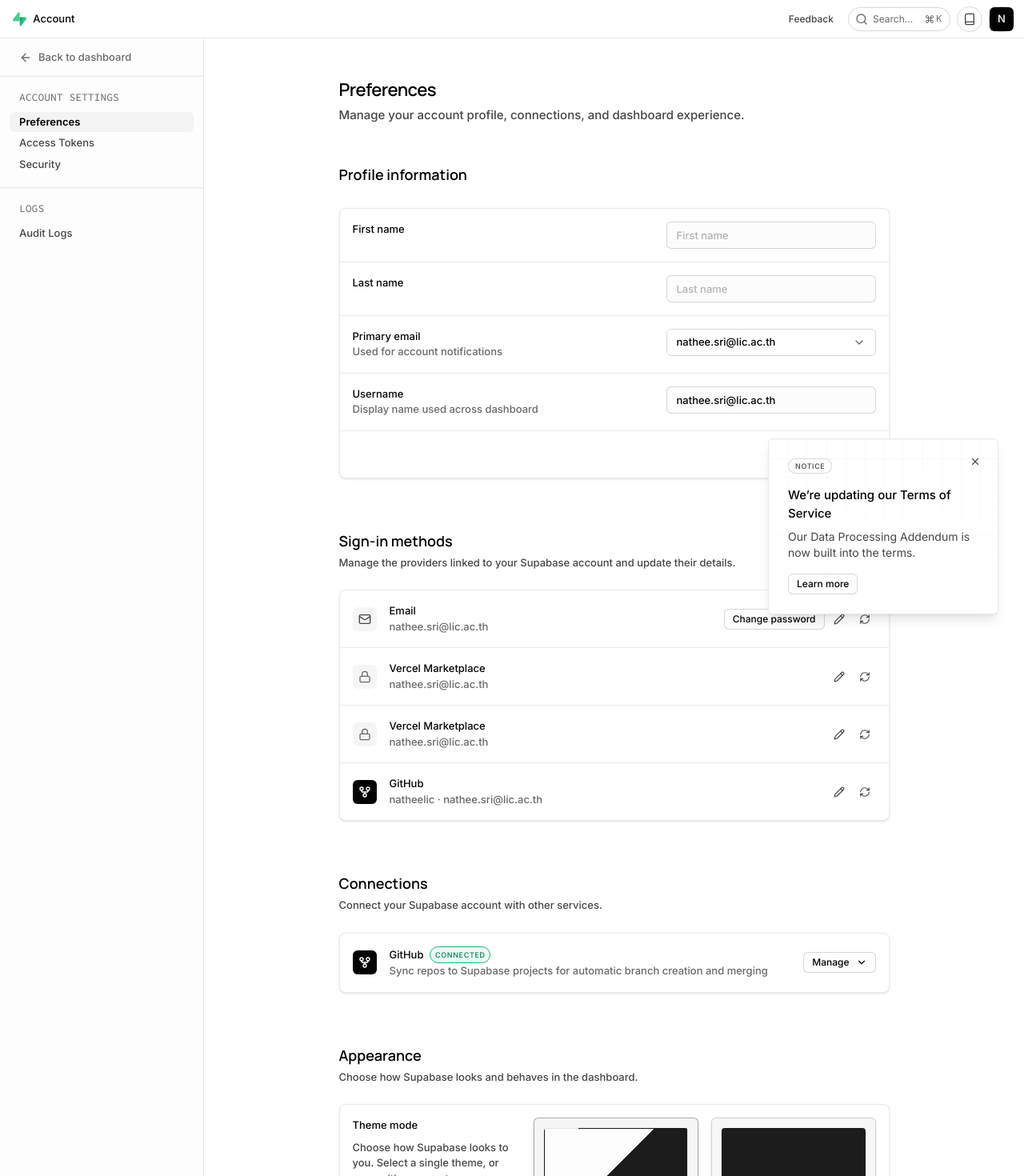
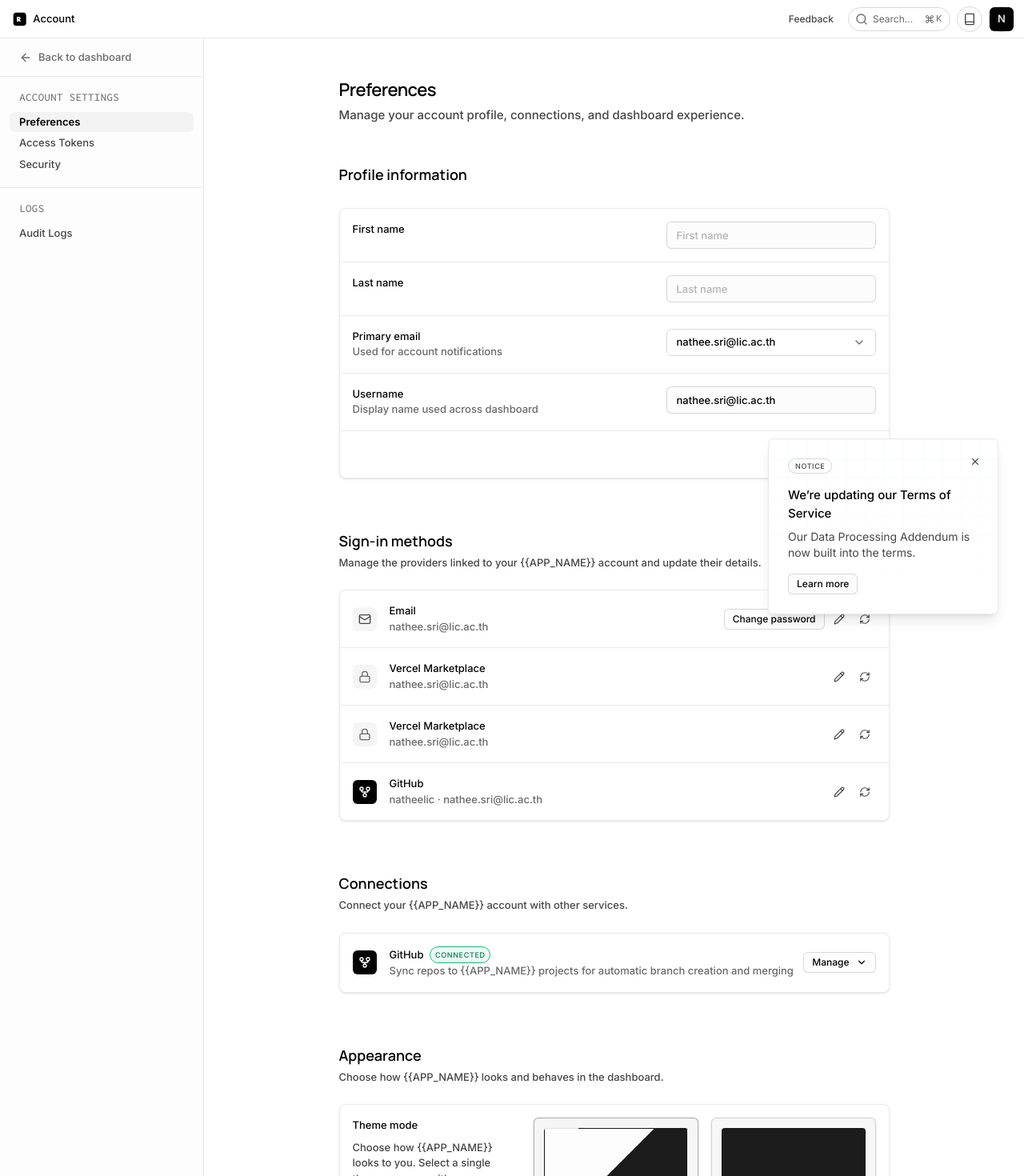
Before and after one commit to natheelic/teacher-eval, a Next.js app: page /account/preferences in a window 1280 px wide. Shown: the top 1470 px of the page at 80% size. Built offline with nearby package versions, Linux system fonts and the light colour scheme.

Commit message:
feat: update branding to use {{APP_NAME}} and replace SupabaseLogo with AppLogo

```diff
--- a/app/layout.tsx
+++ b/app/layout.tsx
@@ -18,7 +18,7 @@ const sourceCodePro = Source_Code_Pro({
 });
 
 export const metadata: Metadata = {
-  title: "oas-eleccom | Nathee Srina's projects | Supabase",
+  title: "oas-eleccom | Nathee Srina's projects | {{APP_NAME}}",
   description: "Project dashboard",
 };
 
--- a/components/account/AccountHeader.tsx
+++ b/components/account/AccountHeader.tsx
@@ -1,6 +1,6 @@
 import Link from "next/link";
 import { Command, Book, Search } from "lucide-react";
-import { SupabaseLogo } from "../dashboard/SupabaseLogo";
+import { AppLogo } from "../dashboard/AppLogo";
 
 export function AccountHeader() {
   return (
@@ -8,7 +8,7 @@ export function AccountHeader() {
       <div className="flex flex-1 h-[47px] items-center justify-between pl-4 pr-3">
         <div className="flex items-center gap-2">
           <Link href="/" className="flex items-center justify-center">
-            <SupabaseLogo className="h-[18px] w-auto" />
+            <AppLogo className="h-[18px] w-auto" />
           </Link>
           <span className="text-[13px] font-medium text-[#030303]">Account</span>
         </div>
--- a/components/account/AnalyticsMarketing.tsx
+++ b/components/account/AnalyticsMarketing.tsx
@@ -6,13 +6,13 @@ export function AnalyticsMarketing() {
     <div className="flex w-full flex-col items-start gap-6">
       <SectionHeading
         title="Analytics and Marketing"
-        description="Control whether telemetry and marketing data is sent from Supabase services."
+        description="Control whether telemetry and marketing data is sent from {{APP_NAME}} services."
       />
       <SettingsCard>
         <SettingsRow
           bordered={false}
-          label="Send telemetry data from Supabase services"
-          description="By opting in to sharing telemetry data, Supabase can analyze usage patterns to enhance user experience and use it for marketing and advertising purposes"
+          label="Send telemetry data from {{APP_NAME}} services"
+          description="By opting in to sharing telemetry data, {{APP_NAME}} can analyze usage patterns to enhance user experience and use it for marketing and advertising purposes"
           control={<Switch defaultChecked />}
         />
       </SettingsCard>
--- a/components/account/AppearanceSettings.tsx
+++ b/components/account/AppearanceSettings.tsx
@@ -65,14 +65,14 @@ export function AppearanceSettings() {
     <div className="flex w-full flex-col items-start gap-6">
       <SectionHeading
         title="Appearance"
-        description="Choose how Supabase looks and behaves in the dashboard."
+        description="Choose how {{APP_NAME}} looks and behaves in the dashboard."
       />
       <SettingsCard>
         <div className="flex w-full gap-6 border-b border-black/8 p-4">
           <div className="flex w-[202px] shrink-0 flex-col items-start gap-2">
             <p className="text-[13px] font-medium text-[#030303]">Theme mode</p>
             <p className="text-[13px] font-medium text-[#464646]">
-              Choose how Supabase looks to you. Select a single theme, or
+              Choose how {"{{APP_NAME}}"} looks to you. Select a single theme, or
               sync with your system.
             </p>
           </div>
--- a/components/account/Connections.tsx
+++ b/components/account/Connections.tsx
@@ -6,7 +6,7 @@ export function Connections() {
     <div className="flex w-full flex-col items-start gap-6">
       <SectionHeading
         title="Connections"
-        description="Connect your Supabase account with other services."
+        description="Connect your {{APP_NAME}} account with other services."
       />
       <SettingsCard>
         <div className="flex w-full items-center justify-between p-4">
@@ -22,7 +22,7 @@ export function Connections() {
                 </span>
               </div>
               <p className="text-[13px] font-medium text-[#696969]">
-                Sync repos to Supabase projects for automatic branch creation
+                Sync repos to {"{{APP_NAME}}"} projects for automatic branch creation
                 and merging
               </p>
             </div>
--- a/components/account/DangerZone.tsx
+++ b/components/account/DangerZone.tsx
@@ -6,7 +6,7 @@ export function DangerZone() {
     <div className="flex w-full flex-col items-start gap-6">
       <SectionHeading
         title="Danger zone"
-        description="Permanently delete your Supabase account and data."
+        description="Permanently delete your {{APP_NAME}} account and data."
       />
       <div className="relative flex w-[688px] flex-col items-start gap-3 rounded-lg border border-[#fdd8d3] bg-[#fffcfc] p-4 pl-10">
         <AlertTriangle className="absolute left-4 top-4 size-[18px] text-[#ab413e]" />
--- a/components/account/SignInMethods.tsx
+++ b/components/account/SignInMethods.tsx
@@ -46,7 +46,7 @@ export function SignInMethods() {
     <div className="flex w-full flex-col items-start gap-6">
       <SectionHeading
         title="Sign-in methods"
-        description="Manage the providers linked to your Supabase account and update their details."
+        description="Manage the providers linked to your {{APP_NAME}} account and update their details."
       />
       <SettingsCard>
         {METHODS.map((m, i) => (
--- /dev/null
+++ b/components/dashboard/AppLogo.tsx
@@ -0,0 +1,16 @@
+export function AppLogo({ className }: { className?: string }) {
+  return (
+    <svg
+      viewBox="0 0 109 113"
+      fill="none"
+      xmlns="http://www.w3.org/2000/svg"
+      className={className}
+    >
+      <rect x="4" y="4" width="101" height="105" rx="24" fill="#030303" />
+      <path
+        d="M32 76V37h14.5c9 0 14.5 5.4 14.5 13.2 0 5-2.6 9-6.8 11.2L64 76H50.8l-8.6-13H43v13H32Zm11-21.6h2.6c3.4 0 5.4-1.7 5.4-4.6 0-2.9-2-4.5-5.4-4.5H43v9.1Z"
+        fill="white"
+      />
+    </svg>
+  );
+}
--- a/components/dashboard/Header.tsx
+++ b/components/dashboard/Header.tsx
@@ -8,7 +8,7 @@ import {
   Gift,
   Search,
 } from "lucide-react";
-import { SupabaseLogo } from "./SupabaseLogo";
+import { AppLogo } from "./AppLogo";
 
 function Crumb({
   label,
@@ -61,7 +61,7 @@ export function Header() {
       <div className="flex flex-1 h-[47px] items-center justify-between pl-4 pr-3">
         <div className="flex items-center">
           <a href="#" className="flex items-center justify-center">
-            <SupabaseLogo className="h-[18px] w-auto" />
+            <AppLogo className="h-[18px] w-auto" />
           </a>
 
           <div className="flex items-center pl-2 gap-0">
--- a/components/dashboard/ProjectOverview.tsx
+++ b/components/dashboard/ProjectOverview.tsx
@@ -74,7 +74,7 @@ export function ProjectOverview() {
           </h1>
           <div className="flex h-[38px] items-center gap-3 pt-3">
             <p className="text-[15px] font-medium text-[#464646]">
-              https://zptgdwrrvktjdtxjrvyf.supabase.co
+              https://zptgdwrrvktjdtxjrvyf.{"{{APP_DOMAIN}}"}
             </p>
             <button className="flex h-[26px] items-center gap-2 rounded-md border border-black/15 bg-[#fdfdfd] px-2.5 py-1 text-xs font-medium text-[#030303] hover:bg-black/4">
               Copy
--- a/components/dashboard/SupabaseLogo.tsx
+++ /dev/null
@@ -1,48 +0,0 @@
-export function SupabaseLogo({ className }: { className?: string }) {
-  return (
-    <svg
-      viewBox="0 0 109 113"
-      fill="none"
-      xmlns="http://www.w3.org/2000/svg"
-      className={className}
-    >
-      <path
-        d="M63.7076 110.284C60.8481 113.885 55.0502 111.912 54.9813 107.319L53.9738 40.0627L99.1935 40.0627C107.384 40.0627 111.952 49.5228 106.859 55.9374L63.7076 110.284Z"
-        fill="url(#paint0_linear)"
-      />
-      <path
-        d="M63.7076 110.284C60.8481 113.885 55.0502 111.912 54.9813 107.319L53.9738 40.0627L99.1935 40.0627C107.384 40.0627 111.952 49.5228 106.859 55.9374L63.7076 110.284Z"
-        fillOpacity="0.2"
-        fill="url(#paint1_linear)"
-      />
-      <path
-        d="M45.317 2.07103C48.1765 -1.53037 53.9745 0.442937 54.0434 5.0355L54.4849 72.2922H9.83113C1.64038 72.2922 -2.92768 62.8321 2.16389 56.4175L45.317 2.07103Z"
-        fill="#3FCF8E"
-      />
-      <defs>
-        <linearGradient
-          id="paint0_linear"
-          x1="53.9738"
-          y1="54.974"
-          x2="94.1635"
-          y2="71.8295"
-          gradientUnits="userSpaceOnUse"
-        >
-          <stop stopColor="#249361" />
-          <stop offset="1" stopColor="#3ECF8E" />
-        </linearGradient>
-        <linearGradient
-          id="paint1_linear"
-          x1="36.1558"
-          y1="30.578"
-          x2="54.4844"
-          y2="65.0806"
-          gradientUnits="userSpaceOnUse"
-        >
-          <stop />
-          <stop offset="1" stopOpacity="0" />
-        </linearGradient>
-      </defs>
-    </svg>
-  );
-}
```
